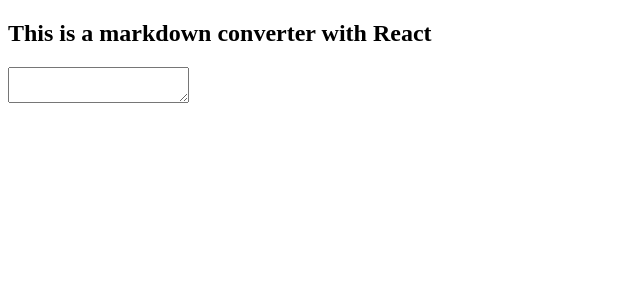
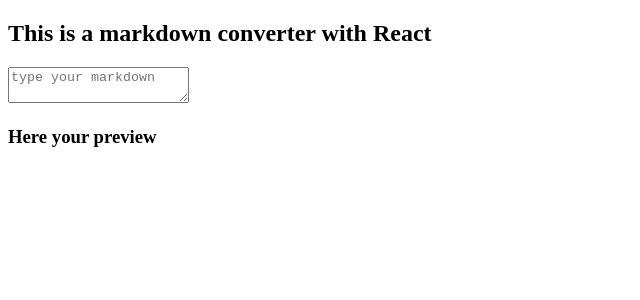
Before and after one commit to PaolaDMadd/markdown-react, a React (Create React App) app: page / in a window 1280 px wide. Shown: the top 300 px of the page, without its empty margins (0-640 px from the left). Built offline with nearby package versions, Linux system fonts and the light colour scheme.

Commit message:
add some text

```diff
--- a/src/App.js
+++ b/src/App.js
@@ -7,12 +7,9 @@
     return(
       <div className="container"> <h2>This is a markdown converter with React</h2>
          <div className="App">
-         <textarea id="text" value="" type="text"></textarea>
-         <div id="preview">
-
-         </div>
+              <textarea id="text" value="" type="text" placeholder="type your markdown"></textarea>
+              <div id="preview"> <h3>Here your preview</h3></div>
           </div>
-
       </div>
     );
   }
```
